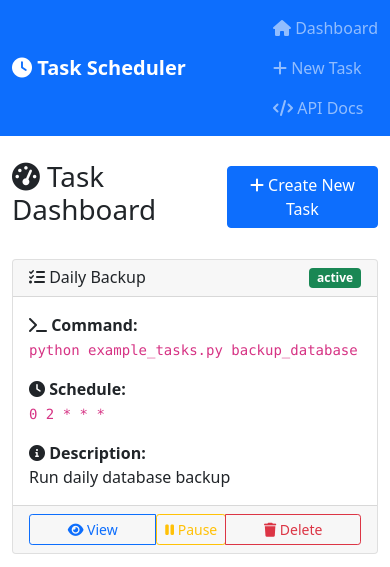
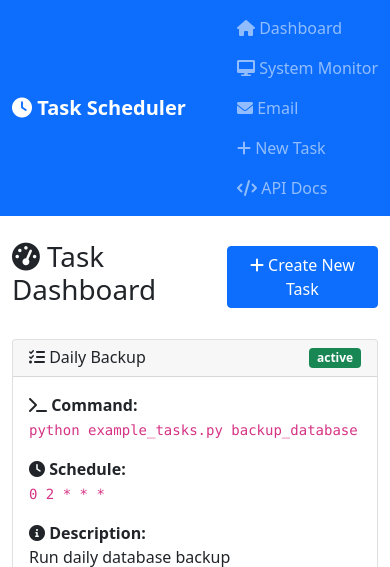
Before and after one commit to DiganthGowdaGR/CORN-JOB-SECHEDULER-API, a FastAPI app: page / in a window 390 px wide. Shown: the top 567 px of the page. Run offline with FastAPI, Linux system fonts and the light colour scheme; data comes from the database, SQL or seed files in the repository.

Commit message:
Integrate System Monitor and Email Manager into main application
- Add navigation links for System Monitor and Email Manager
- Implement API endpoints for system monitoring
- Implement API endpoints for email management
- Add routes for web UI pages
- Update base template with new navigation items

API Endpoints Added:
- GET /system-monitor - System monitoring page
- GET /api/system-monitor - Latest scheduled check data
- GET /api/system-monitor/current - Real-time data
- GET /api/system-monitor/history - All history
- GET /email-manager - Email management page
- GET /api/email/config - Email configuration status
- POST /api/email/config - Save email configuration
- POST /api/email/test - Send test email
- POST /api/email/send-health - Send health check email
- POST /api/email/send-custom - Send custom email

UI Updates:
- Added System Monitor link in navigation
- Added Email link in navigation
- Responsive navigation bar

```diff
--- a/main.py
+++ b/main.py
@@ -1,5 +1,5 @@
 from fastapi import FastAPI, HTTPException, Request, Form
-from fastapi.responses import HTMLResponse, RedirectResponse
+from fastapi.responses import HTMLResponse, RedirectResponse, JSONResponse
 from fastapi.staticfiles import StaticFiles
 from fastapi.templating import Jinja2Templates
 from contextlib import asynccontextmanager
@@ -8,6 +8,10 @@ from models import TaskCreate, TaskResponse, TaskUpdate
 from database import init_db, get_all_tasks
 import logging
 import os
+import subprocess
+import json
+from email_config import save_email_config, load_email_config, is_email_configured
+from email_system import send_system_health_email, send_custom_email
 
 # Configure logging
 logging.basicConfig(level=logging.INFO)
@@ -181,6 +185,165 @@ async def get_task_history(task_id: int):
         raise HTTPException(status_code=404, detail="Task not found")
     return history
 
+@app.get("/system-monitor", response_class=HTMLResponse)
+async def system_monitor_page(request: Request):
+    """System monitoring page"""
+    return templates.TemplateResponse("system_monitor.html", {"request": request})
+
+@app.get("/api/system-monitor")
+async def get_system_monitor_data():
+    """Get system monitoring data - returns latest scheduled check data"""
+    try:
+        # Read the latest report from history (from scheduled checks)
+        history_file = 'system_health_history.json'
+
+        if os.path.exists(history_file):
+            with open(history_file, 'r') as f:
+                history = json.load(f)
+
+            if history:
+                # Return the most recent report
+                latest_report = history[-1]
+                return JSONResponse(content=latest_report)
+
+        # If no history exists, read the current report file
+        if os.path.exists('system_report.json'):
+            with open('system_report.json', 'r') as f:
+                data = json.load(f)
+            return JSONResponse(content=data)
+
+        # If no data at all, run the script once
+        result = subprocess.run(
+            ["python", "system_monitor.py"],
+            capture_output=True,
+            text=True,
+            timeout=10
+        )
+
+        if os.path.exists('system_report.json'):
+            with open('system_report.json', 'r') as f:
+                data = json.load(f)
+            return JSONResponse(content=data)
+        else:
+            raise HTTPException(status_code=500, detail="Failed to generate system report")
+    except Exception as e:
+        raise HTTPException(status_code=500, detail=str(e))
+
+@app.get("/api/system-monitor/current")
+async def get_current_system_monitor_data():
+    """Get current real-time system monitoring data (runs check immediately)"""
+    try:
+        # Run the system monitor script
+        result = subprocess.run(
+            ["python", "system_monitor.py"],
+            capture_output=True,
+            text=True,
+            timeout=10
+        )
+
+        # Read the generated JSON file
+        if os.path.exists('system_report.json'):
+            with open('system_report.json', 'r') as f:
+                data = json.load(f)
+            return JSONResponse(content=data)
+        else:
+            raise HTTPException(status_code=500, detail="Failed to generate system report")
+    except Exception as e:
+        raise HTTPException(status_code=500, detail=str(e))
+
+@app.get("/api/system-monitor/history")
+async def get_system_monitor_history():
+    """Get system monitoring history"""
+    try:
+        history_file = 'system_health_history.json'
+
+        if os.path.exists(history_file):
+            with open(history_file, 'r') as f:
+                history = json.load(f)
+            return JSONResponse(content=history)
+
+        return JSONResponse(content=[])
+    except Exception as e:
+        raise HTTPException(status_code=500, detail=str(e))
+
+@app.get("/email-manager", response_class=HTMLResponse)
+async def email_manager_page(request: Request):
+    """Email management page"""
+    return templates.TemplateResponse("email_manager.html", {"request": request})
+
+@app.get("/api/email/config")
+async def get_email_config():
+    """Get email configuration status"""
+    config = load_email_config()
+    if config:
+        return {
+            "configured": True,
+            "email": config.get('email', ''),
+            "smtp_server": config.get('smtp_server', 'smtp.gmail.com'),
+            "smtp_port": config.get('smtp_port', 587)
+        }
+    return {"configured": False}
+
+@app.post("/api/email/config")
+async def save_email_config_endpoint(request: Request):
+    """Save email configuration"""
+    try:
+        data = await request.json()
+        save_email_config(
+            email=data['email'],
+            password=data['password'],
+            smtp_server=data.get('smtp_server', 'smtp.gmail.com'),
+            smtp_port=data.get('smtp_port', 587)
+        )
+        return {"success": True, "message": "Email configuration saved"}
+    except Exception as e:
+        raise HTTPException(status_code=400, detail=str(e))
+
+@app.post("/api/email/test")
+async def test_email_endpoint(request: Request):
+    """Send test email"""
+    try:
+        data = await request.json()
+        recipient = data['recipient']
+
+        success = send_custom_email(
+            recipient,
+            "Test Email from Task Scheduler",
+            "This is a test email to verify your email configuration is working correctly."
+        )
+
+        return {"success": success, "message": "Test email sent" if success else "Failed to send test email"}
+    except Exception as e:
+        return {"success": False, "message": str(e)}
+
+@app.post("/api/email/send-health")
+async def send_health_email_endpoint(request: Request):
+    """Send system health check email immediately"""
+    try:
+        data = await request.json()
+        recipient = data['recipient']
+
+        success = send_system_health_email(recipient)
+
+        return {"success": success, "message": "Health check email sent" if success else "Failed to send email"}
+    except Exception as e:
+        return {"success": False, "message": str(e)}
+
+@app.post("/api/email/send-custom")
+async def send_custom_email_endpoint(request: Request):
+    """Send custom email immediately"""
+    try:
+        data = await request.json()
+        recipient = data['recipient']
+        subject = data['subject']
+        message = data['message']
+
+        success = send_custom_email(recipient, subject, message)
+
+        return {"success": success, "message": "Custom email sent" if success else "Failed to send email"}
+    except Exception as e:
+        return {"success": False, "message": str(e)}
+
 if __name__ == "__main__":
     import uvicorn
     uvicorn.run(app, host="0.0.0.0", port=8001)
--- a/templates/base.html
+++ b/templates/base.html
@@ -26,6 +26,12 @@
             <div class="navbar-nav ms-auto">
                 <a class="nav-link" href="/">
                     <i class="fas fa-home"></i> Dashboard
+                </a>
+                <a class="nav-link" href="/system-monitor">
+                    <i class="fas fa-desktop"></i> System Monitor
+                </a>
+                <a class="nav-link" href="/email-manager">
+                    <i class="fas fa-envelope"></i> Email
                 </a>
                 <a class="nav-link" href="/create">
                     <i class="fas fa-plus"></i> New Task
```
